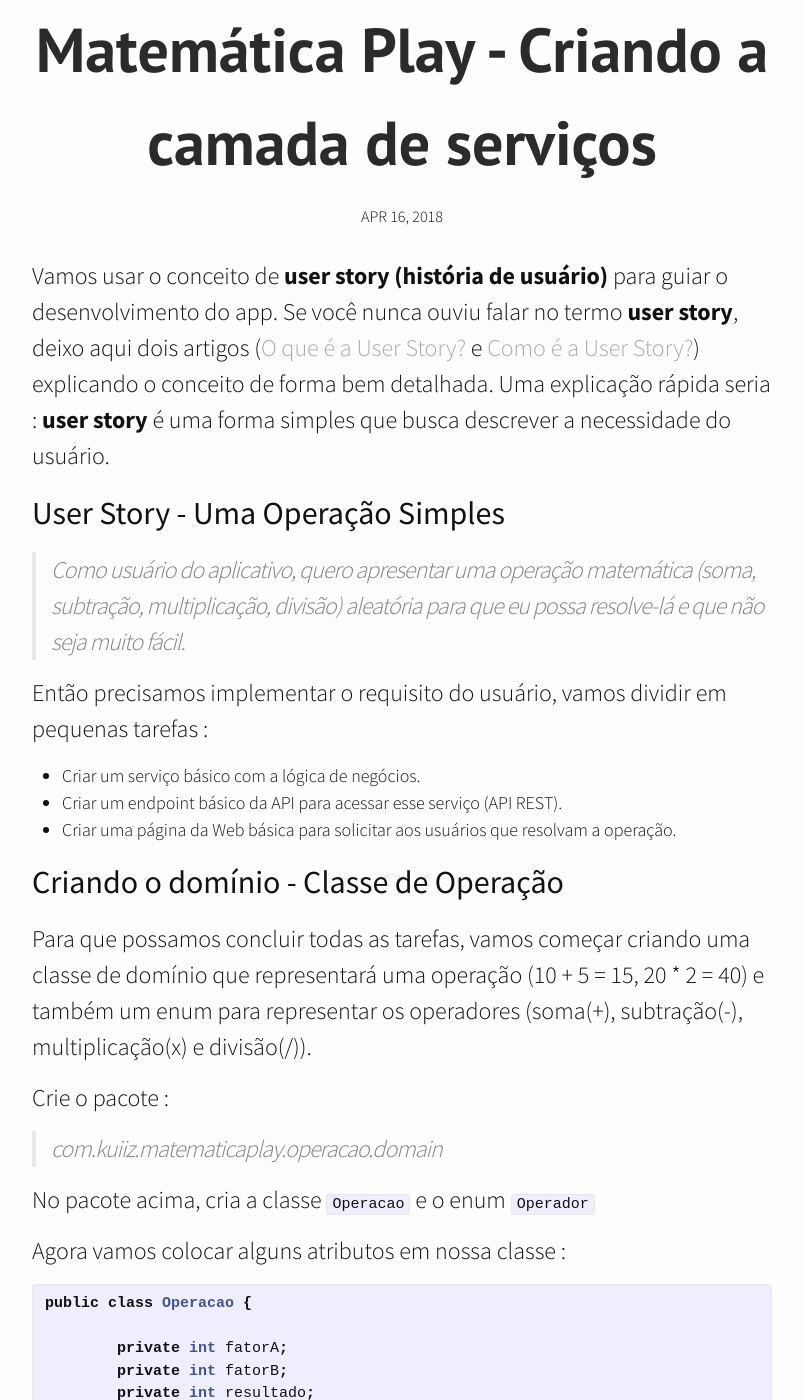
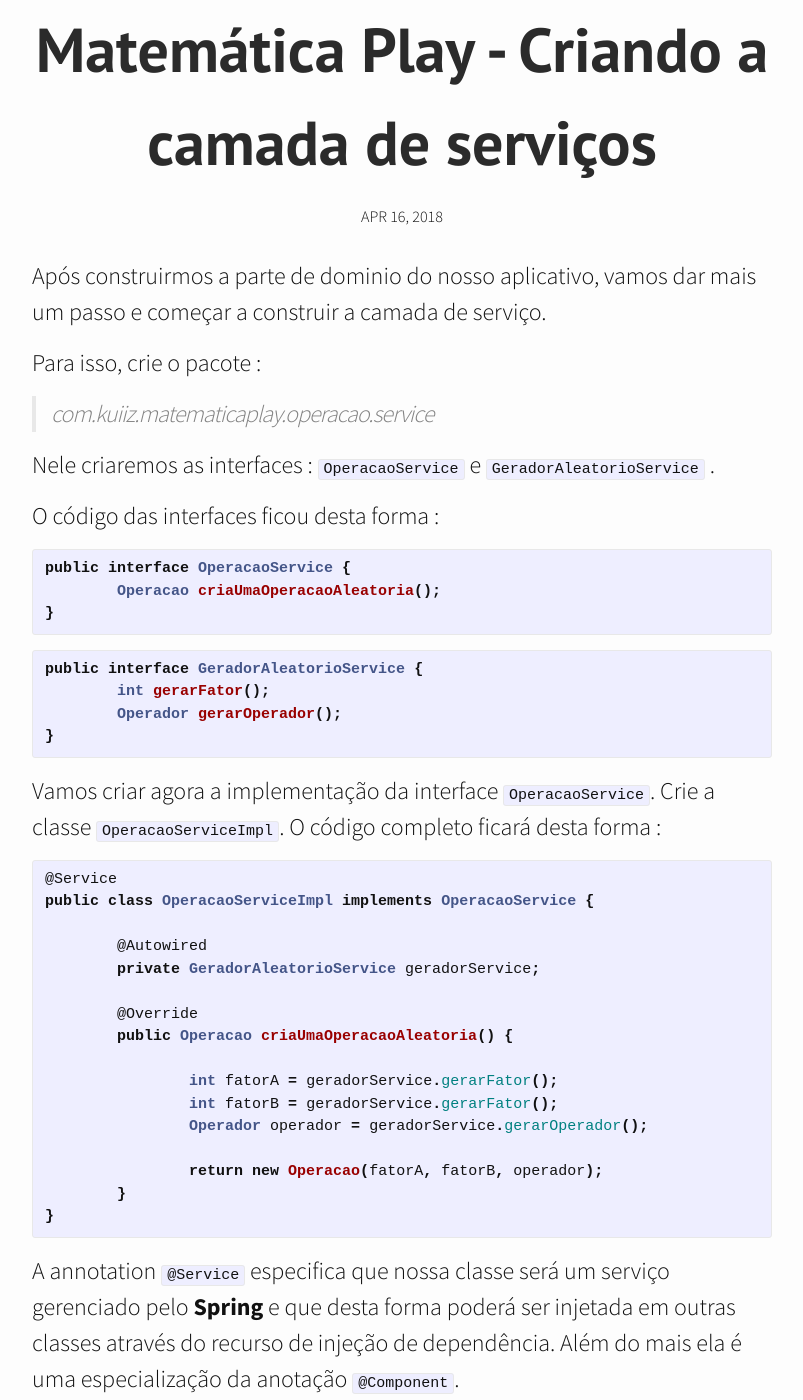
Before and after one commit to BSTK/bstk.github.io, a Jekyll site: the page built from _posts/2018-04-17-matematica-play-criando-a-camada-de-servicos.markdown, in a window 1280 px wide and 1400 px high, scrolled down 269 px. Shown: the whole window, without its empty margins (238-1041 px from the left). Built offline with Jekyll 4.4.1, drawn with Linux system fonts in a browser that asks for light colours; nearby versions of some CDN libraries; comment, search, counter and statistics services are not loaded; some of the changed text lies outside the part shown.

Commit message:
Commit - Post 05

````diff
--- a/_posts/2018-04-17-matematica-play-criando-a-camada-de-servicos.markdown
+++ b/_posts/2018-04-17-matematica-play-criando-a-camada-de-servicos.markdown
@@ -6,81 +6,178 @@ categories: spring-boot
 ---
 
 
-Vamos usar o conceito de **user story (história de usuário)** para guiar o desenvolvimento do app. Se você nunca ouviu falar no termo **user story**, deixo aqui dois artigos ([O que é a User Story?](http://www.knowledge21.com.br/sobreagilidade/user-stories/o-que-e-user-story/) e [Como é a User Story?](http://www.knowledge21.com.br/sobreagilidade/user-stories/como-e-user-story/)) explicando o conceito de forma bem detalhada. Uma explicação rápida seria : **user story** é uma forma simples que busca descrever a necessidade do usuário.
+Após construirmos a parte de dominio do nosso aplicativo, vamos dar mais um passo e começar a construir a camada de serviço.
 
-## User Story - Uma Operação Simples
-> Como usuário do aplicativo, quero apresentar uma operação matemática (soma, subtração, multiplicação, divisão) aleatória para que eu possa resolve-lá e que não seja muito fácil.
+Para isso, crie o pacote :
+> com.kuiiz.matematicaplay.operacao.service
 
-Então precisamos implementar o requisito do usuário, vamos dividir em pequenas tarefas :
- - Criar um serviço básico com a lógica de negócios.
- - Criar um endpoint básico da API para acessar esse serviço (API REST).
- - Criar uma página da Web básica para solicitar aos usuários que resolvam a operação.
+Nele criaremos as interfaces : ```OperacaoService```  e ```GeradorAleatorioService``` .
 
-
-## Criando o domínio - Classe de Operação
-
-Para que possamos concluir  todas as tarefas, vamos começar criando uma classe de domínio que representará uma operação (10 + 5 = 15, 20 * 2 = 40) e também um enum para representar os operadores (soma(+), subtração(-), multiplicação(x) e divisão(/)).
-
-Crie o pacote :
-> com.kuiiz.matematicaplay.operacao.domain
-
-No pacote acima, cria a classe ```Operacao``` e o enum ```Operador```
-
-Agora vamos colocar alguns atributos em nossa classe :
+O código das interfaces ficou desta forma :
+```java
+public interface OperacaoService {
+	Operacao criaUmaOperacaoAleatoria();
+}
+```
+```java
+public interface GeradorAleatorioService {
+	int gerarFator();
+	Operador gerarOperador();
+}
+```
+Vamos criar agora a implementação da interface ```OperacaoService```. Crie a classe  ```OperacaoServiceImpl```.
+O código completo ficará desta forma :
 
 ```java
-public class Operacao {
+@Service
+public class OperacaoServiceImpl implements OperacaoService {
 
-	private int fatorA;
-	private int fatorB;
-	private int resultado;
-	private Operador operador;
+	@Autowired
+	private GeradorAleatorioService geradorService;
 
-	/**
-	 * Operacao
-	 */
-	public Operacao() {}
+	@Override
+	public Operacao criaUmaOperacaoAleatoria() {
 
-	/**
-	 * Operacao
-	 * @param fatorA
-	 * @param fatorB
-	 * @param operador
-	 */
-	public Operacao(int fatorA, int fatorB, Operador operador) {
-		this.fatorA = fatorA;
-		this.fatorB = fatorB;
-		this.operador = operador;
+		int fatorA = geradorService.gerarFator();
+		int fatorB = geradorService.gerarFator();
+		Operador operador = geradorService.gerarOperador();
+
+		return new Operacao(fatorA, fatorB, operador);
 	}
 }
 ```
-E também adicionar código ao nosso enum :
+A annotation ```@Service``` especifica  que nossa classe será um serviço gerenciado pelo **Spring** e que desta forma poderá ser injetada em outras classes através do recurso de injeção de dependência. Além do mais ela é uma especialização da anotação ```@Component```.
+
+No trecho abaixo temos a injeção do serviço ```GeradorAleatorioService```  no qual o **Spring** nos fornecerá uma instancia desta classe.
 
 ```java
-public enum Operador {
+@Autowired
+private GeradorAleatorioService geradorService;
+```
 
-	SOMA("soma", "+"),
-	SUBTRACAO("subtração", "-"),
-	MULTIPLICACAO("multiplicação", "*"),
-	DIVISAO("divisão", "/");
+O método ```criaUmaOperacaoAleatoria()``` é bem simples, ele criará um objeto ```Operacao``` com ajuda do serviço ```GeradorAleatorioService```  que cria os fatores (A e B) e um ```Operador``` de forma aleatória.
 
-	private final String descricao;
-	private final String simbolo;
+Com todo esse código, já é hora de criarmos um teste e executar a chamada do serviço e verificar se as operações estão sendo criadas da forma desejada.
 
-	/**
-	 * Operador
-	 * @param descricao
-	 * @param simbolo
-	 */
-	private Operador(String descricao, String simbolo) {
-		this.descricao = descricao;
-		this.simbolo = simbolo;
+Crie o pacote :
+> com.kuiiz.matematicaplay.operacao.service
+
+na pasta de testes ```src/test/java```.
+Agora crie a classe de teste :  ```OperacaoServiceTest```  com o método ```void testCriaUmaOperacaoValidandoOResultado()```.
+
+Vejamos o código abaixo :
+```java
+// Imports
+import static com.kuiiz.matematicaplay.operacao.domain.Operador.SOMA;
+import static org.assertj.core.api.Assertions.assertThat;
+import static org.mockito.BDDMockito.given;
+
+// ... Demais imports
+
+@SpringBootTest
+@RunWith(SpringRunner.class)
+public class OperacaoServiceTest {
+
+	@MockBean
+	public GeradorAleatorioService geradorService;
+
+	@Autowired
+	private OperacaoService operacaoService;
+
+	@Test
+	public void testCriaUmaOperacaoValidandoOResultado() {
+
+		/**
+		 * Dado a chamada de geradorService.geraFator(), deve me retornar 100 e 50
+		 */
+		given(geradorService.gerarFator()).willReturn(100, 50);
+
+		/**
+		 * Dado a chamada de gerarOperador(), deve me retornar um operador (+ - * \/)
+		 */
+		given(geradorService.gerarOperador()).willReturn(SOMA);
+
+		/**
+		 * Quando eu chamar o método operacaoService.criaUmaOperacaoRadomica()
+		 */
+		Operacao operacao = operacaoService.criaUmaOperacaoAleatoria();
+
+		/**
+		 * Então devo ter os seguintes resultados
+		 */
+		assertThat(operacao.getFatorA()).isEqualTo(100);
+		assertThat(operacao.getFatorB()).isEqualTo(50);
+		assertThat(operacao.getOperador()).isEqualTo(SOMA);
+		assertThat(operacao.getResultado()).isEqualTo(150);
 	}
 }
 ```
-Logo em seguida, crie os ```get's e set's``` para a classe ```Operacao```e como nosso enum possui todos os atributos final, crie apenas os métodos ``get's``.
+Este teste tem muitas coisas novas que não tínhamos visto até então. Vamos analisa-lo :
+```@SpringBootTest``` está anotação será responsável por carregar o contexto do **Spring**, assim sendo possível fazer injeções de dependencias nos nossos testes através da anotação ```@Autowired```.
 
-Bom, temos algum código até aqui mas que não faz absolutamente nada por enquanto.  No próximo post estaremos incluindo alguns métodos com alguma lógica e também inciando com os testes de unidade.
+```@RunWith(SpringRunner.class)``` está anotação especifica quem rodará nosso teste, não sendo mais a forma padrão que o **JUnit** executa e sim algo apropriado ao **Spring**.
+
+```@MockBean``` é muito importante aqui, pois ela diz ao **Spring** para injetar um *mock (objeto simulado)* da classe  ```GeradorAleatorioService``` ja que ainda não possuímos uma implementação concreta desta interface.
+
+O restante do código é auto-explicativo através dos comentários inseridos em cada passo do teste. Novamente estamos usando o **[Assertj](http://joel-costigliola.github.io/assertj)** ```(assertThat())``` e algo novo que é o **[Mockito](http://site.mockito.org/)** ```(given())``` .
+
+Perceba que estamos testando apenas uma operação de soma :
+```java
+assertThat(operacao.getOperador()).isEqualTo(SOMA);
+```
+O correto seria testarmos todas as opções disponíveis. Hora de refatorar !
+Crie o método ```private void executaOperacao(int fatorA, Operador operador, int fatorB, int resultado)```.
+
+```java
+private void executaOperacao(int fatorA, Operador operador, int fatorB, int resultado) {
+
+	/**
+	 * Dado a chamada de geradorService.geraFator(), deve me retornar 100 e 50
+	 */
+	given(geradorService.gerarFator()).willReturn(fatorA, fatorB);
+
+	/**
+	 * Dado a chamada de gerarOperador(), deve me retornar a operação soma (Operador.DIVISAO)
+	 */
+	given(geradorService.gerarOperador()).willReturn(operador);
+
+	/**
+	 * Quando eu chamar o método operacaoService.criaUmaOperacaoRadomica()
+	 */
+	Operacao operacao = operacaoService.criaUmaOperacaoAleatoria();
+
+	/**
+	 * Então devo ter os seguintes resultados
+	 */
+	assertThat(operacao.getFatorA()).isEqualTo(fatorA);
+	assertThat(operacao.getFatorB()).isEqualTo(fatorB);
+	assertThat(operacao.getOperador()).isEqualTo(operador);
+	assertThat(operacao.getResultado()).isEqualTo(resultado);
+}
+```
+Agora nosso método de teste pode executar todas as operações sem repetir código :
+```java
+@Test
+public void testCriaUmaOperacaoValidandoOResultado() {
+
+	executaOperacao(100, SOMA, 50, 150);
+	executaOperacao(100, SUBTRACAO, 50, 50);
+	executaOperacao(100, MULTIPLICACAO, 50, 5000);
+	executaOperacao(100, DIVISAO, 50, 2);
+}
+```
+Se você prestar atenção na chamado do método :
+```java
+executaOperacao(100, SOMA,  50,  150);
+```
+verá que ficou de forma bem semântica e de fácil compreensão, lendo-o métodos, temos algo como :
+>executa uma operação 100 SOMA 50 resultado 150
+
+Chegamos ao final de mais um post, desta vez com um teste de integração bem completo utilizando tudo que já foi criado. Caso você tente executar o aplicativo agora, ele mostrará um erro dizendo que não pode injetar o bean ```GeradorAleatorioService```.
+
+> **'com.kuiiz.matematicaplay.operacao.service.GeradorAleatorioService' that could not be found.**
+
+Não se preocupe, já iremos corrigir isso no próximo passo (-:
 
 Se você chegou até aqui, obrigado. Continuamos no próximo post.
 
````
